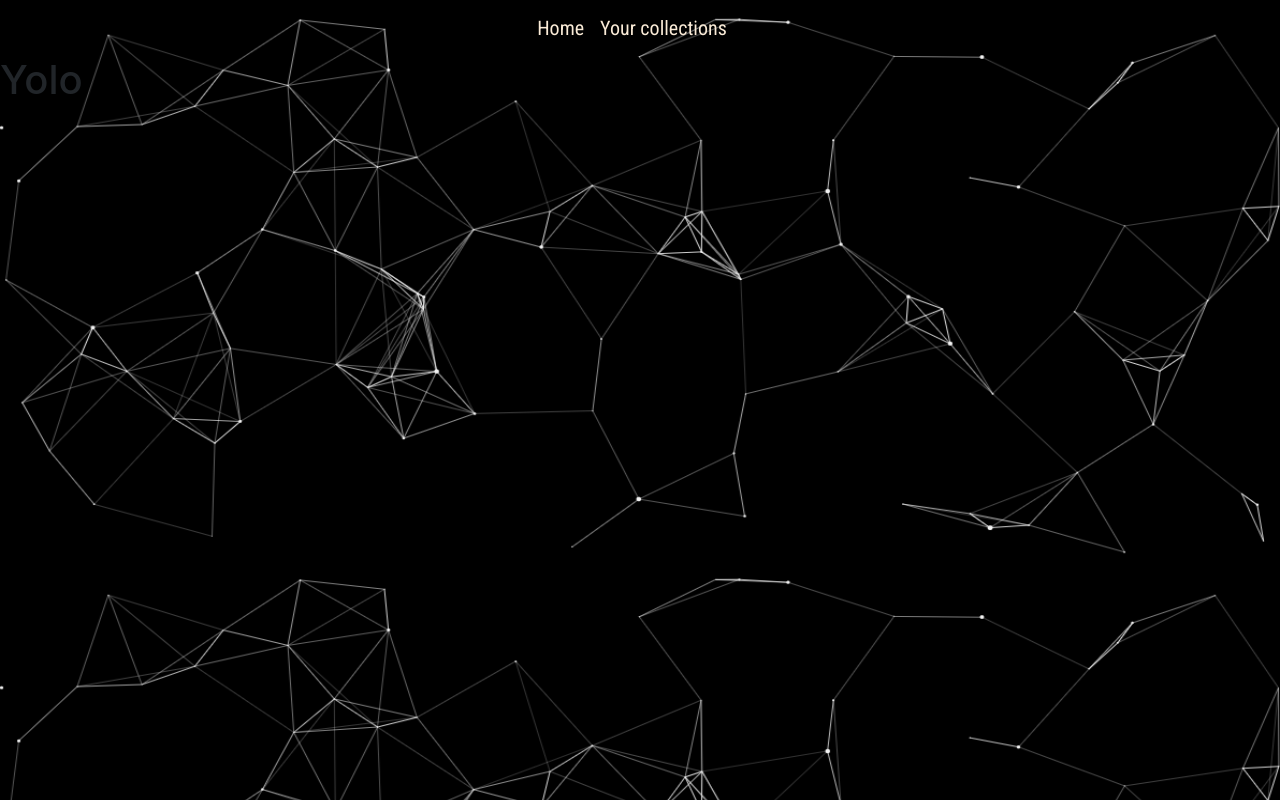
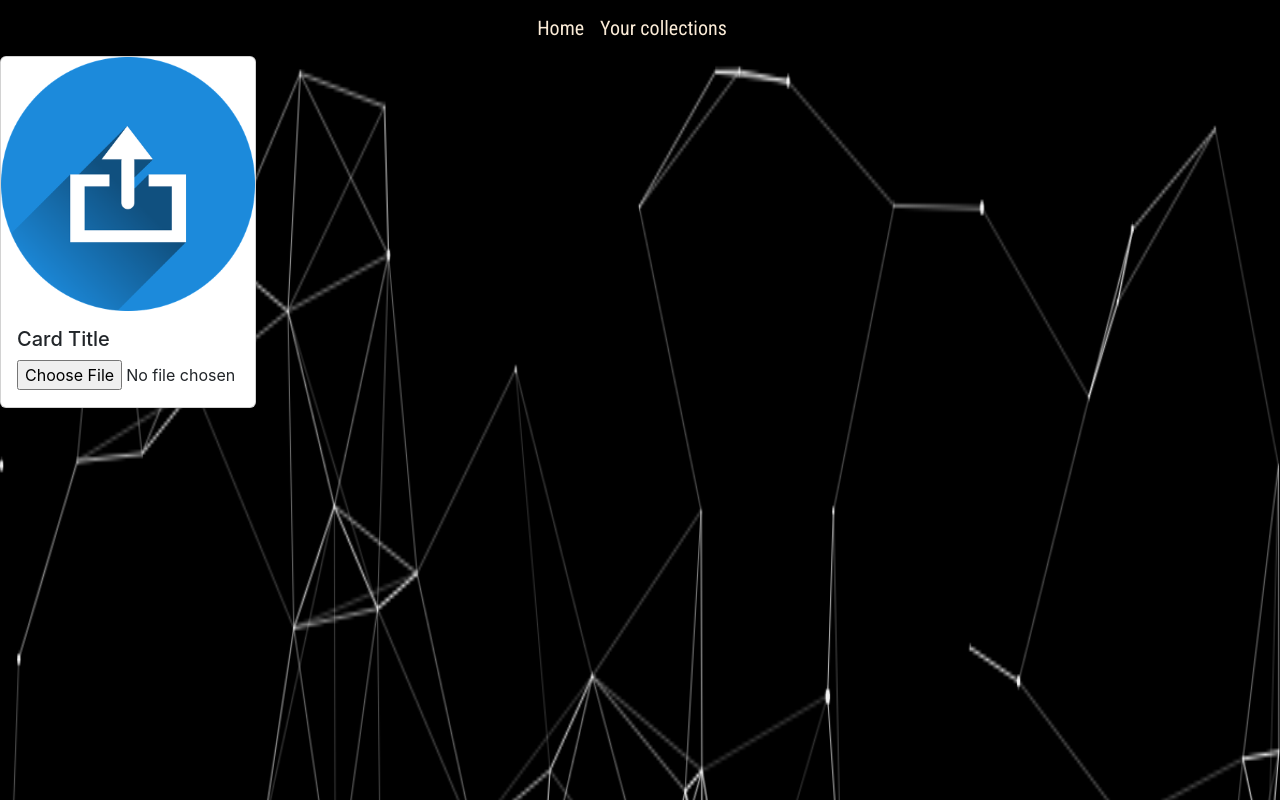
Before and after one commit to mohitpg/VideoStyler, a React (Create React App) app in the folder frontend/: page / in a window 1280 px wide. Built offline with nearby package versions, Linux system fonts and the light colour scheme.

Commit message:
Added image to be modified

```diff
--- a/frontend/src/Home.js
+++ b/frontend/src/Home.js
@@ -1,4 +1,15 @@
+import React, { useState } from "react";
+import Upload from "./homecomp/Upload";
+import uploadimg from "./upload.jpg"
+
 function Home(){
-    return <h1>Yolo</h1>
+    const [file, setFile] = useState(uploadimg);
+    function handleChange(e) {
+        console.log(e.target.files.length);
+        (e.target.files.length===1)?setFile(URL.createObjectURL(e.target.files[0])):setFile(uploadimg);
+     }
+    return (
+        <Upload onupload={handleChange} image={file}/>
+      );
 }
-export default Home
+export default Home;
--- /dev/null
+++ b/frontend/src/homecomp/Upload.js
@@ -0,0 +1,20 @@
+import Card from 'react-bootstrap/Card';
+import Form from 'react-bootstrap/Form';
+
+function Upload (props){
+    function uploadHandler(e){
+        props.onupload(e);
+    }
+    return (
+        <Card style={{ width: '20%' }}>
+          <Card.Img variant="top" src={props.image}/>
+          <Card.Body>
+            <Card.Title>Card Title</Card.Title>
+            <Form >
+                <input type="file" name="imageinput" onChange={uploadHandler} style={{margin:'1px -10% 1px auto'}}/>
+            </Form>
+          </Card.Body>
+        </Card>
+    );
+}
+export default Upload;
```
Also changed, not shown: frontend/src/upload.jpg (added).
